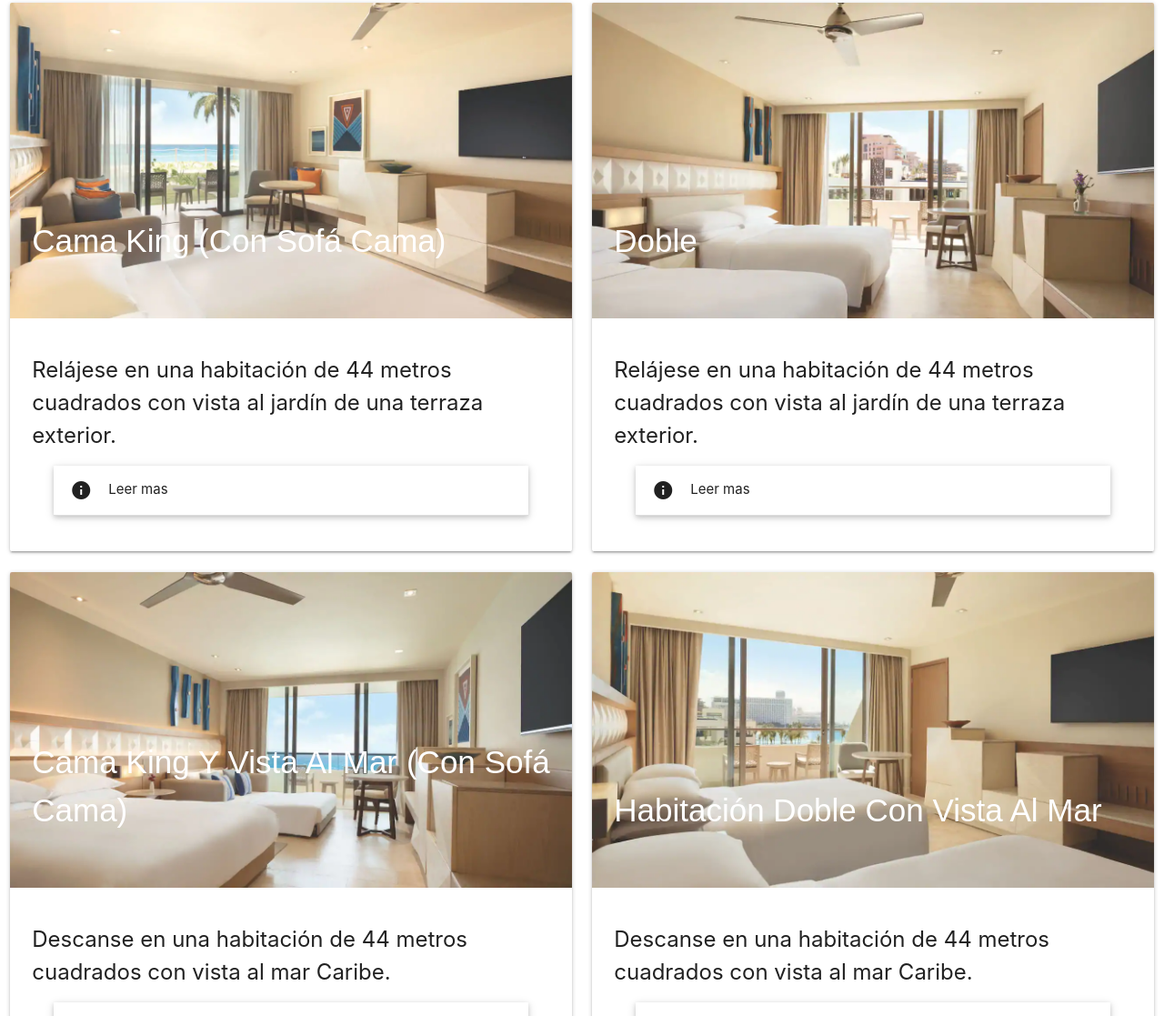
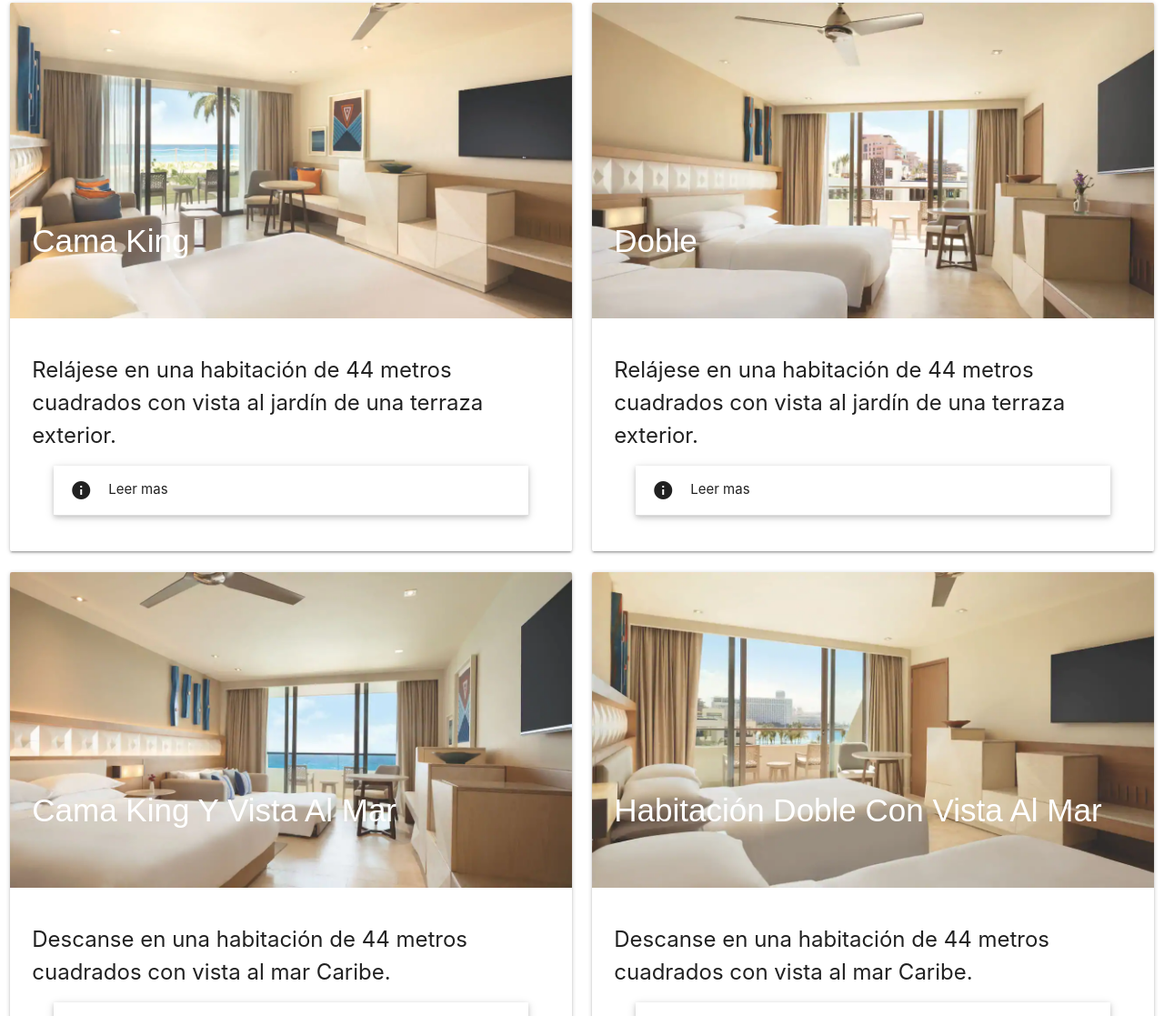
Before and after one commit to IanRicGD/Hotel, a plain HTML site: page habitaciones.html in a window 1280 px wide. Shown: the part 979-2096 px from the top of the page at 91% size. Drawn offline with Linux system fonts and the light colour scheme.

Commit message:
Version 2

```diff
--- a/habitaciones.html
+++ b/habitaciones.html
@@ -94,7 +94,7 @@
 			<div class="card hoverable">
 				<div class="card-image">
 					<img src="img/hab2.jpg">
-					<span class="menu card-title"><p class="white-text">Cama King (Con Sofá Cama)</p></span>
+					<span class="menu card-title"><p class="white-text">Cama King</p></span>
 				</div>
 				<div class="card-content">
 					<ul>
@@ -162,7 +162,7 @@
 			<div class="card hoverable">
 				<div class="card-image">
 					<img src="img/hab4.jpg">
-					<span class="menu card-title"><p class="white-text">Cama King Y Vista Al Mar (Con Sofá Cama)</p></span>
+					<span class="menu card-title"><p class="white-text">Cama King Y Vista Al Mar</p></span>
 				</div>
 				<div class="card-content">
 					<ul>
```
